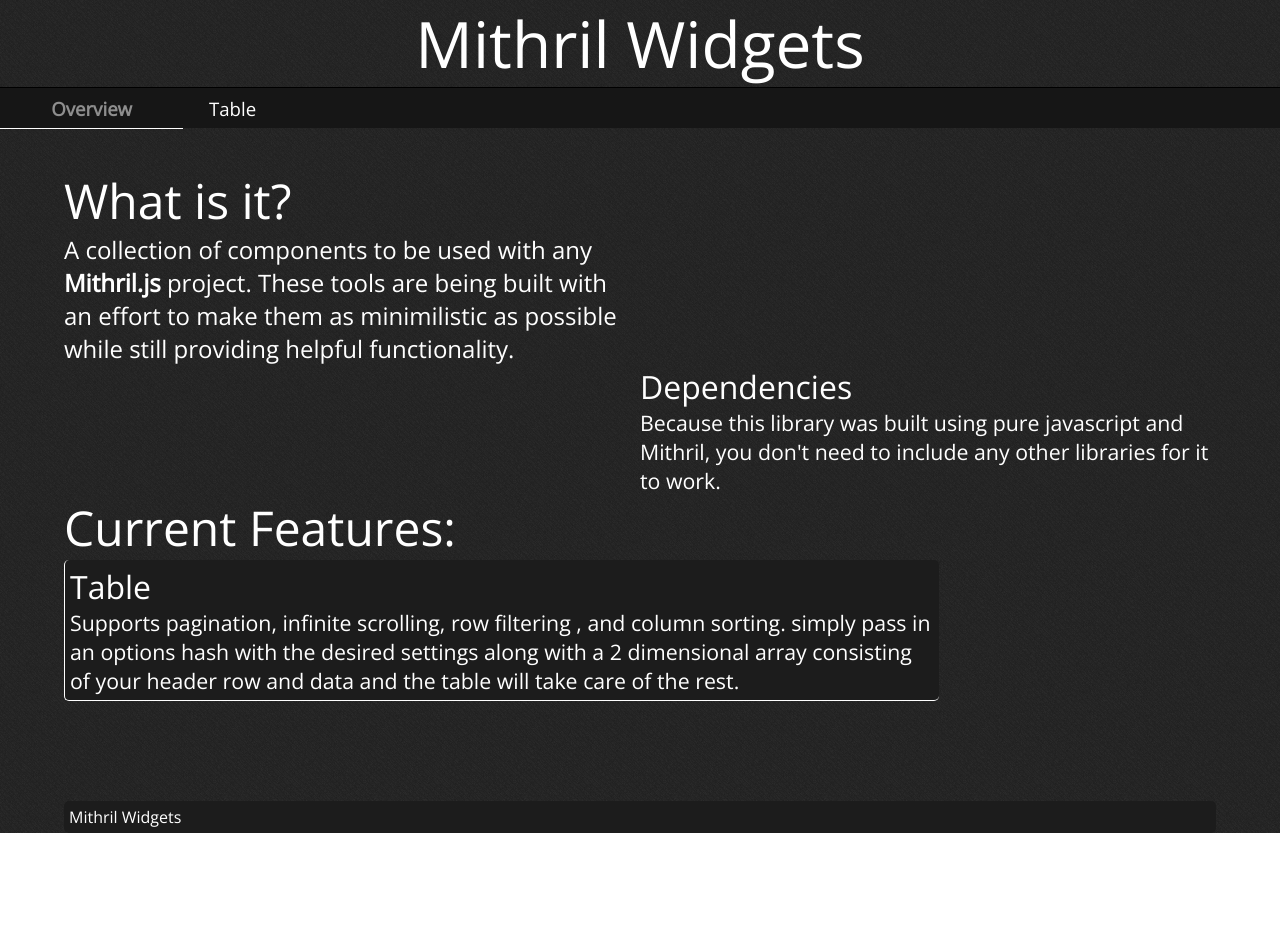
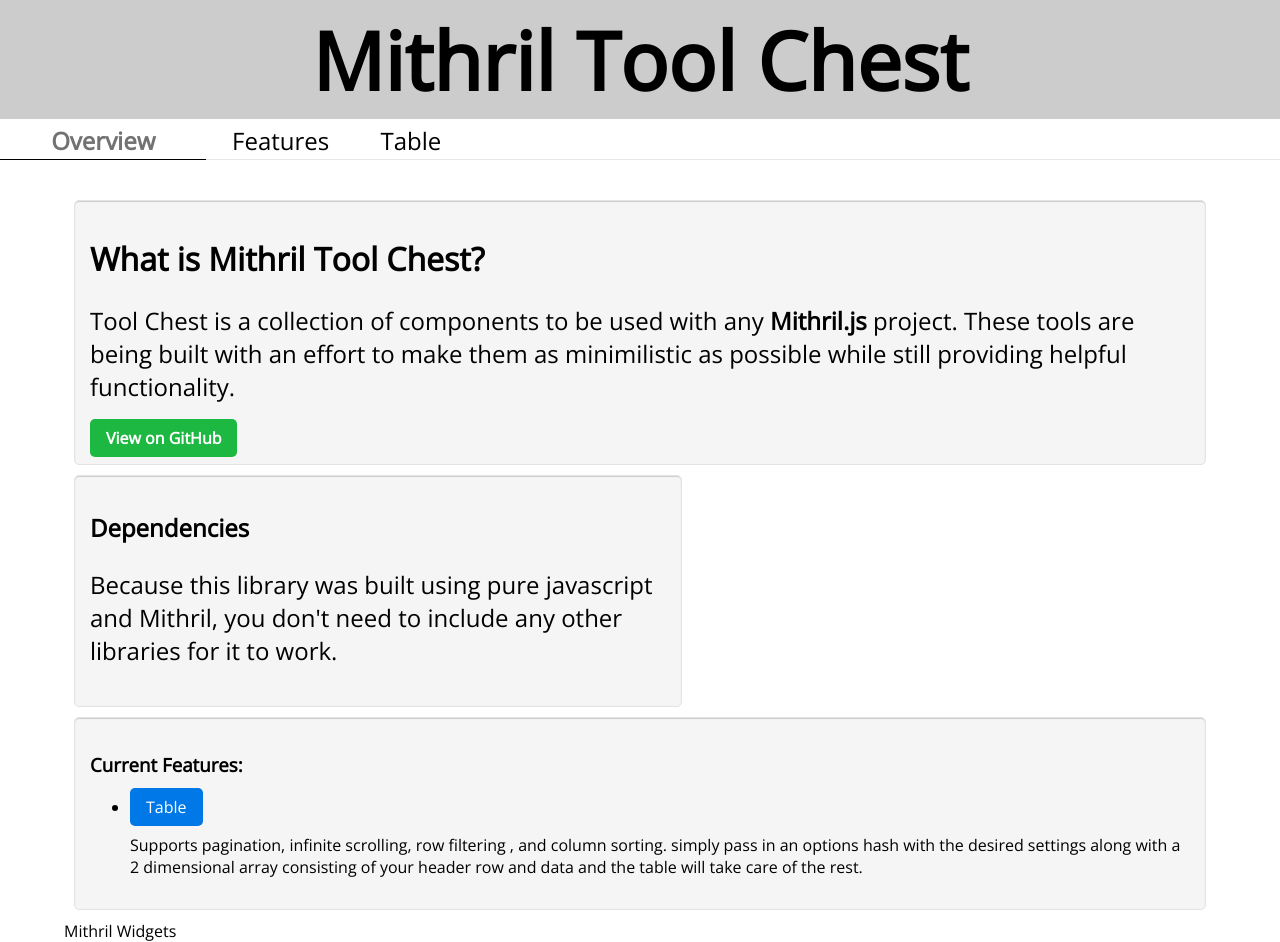
Before and after one commit to haymez/mithril_tool_chest, a website: page index.html in a window 1280 px wide. Before the commit the page ends 833 px from the top, so only its background shows below. Drawn offline with nearby package versions, Linux system fonts and the light colour scheme.

Commit message:
* Made a lot of needed changes to site

```diff
--- a/base.css
+++ b/base.css
@@ -1,90 +1,127 @@
-div, nav {
+/* Font */
+
+body {
   font-family: 'Open Sans', sans-serif;
 }
 
-body {
-  background-image: url('dark.png');
-  background-repeat: repeat;
+
+/* Buttons */
+
+.base-btn {
+  border: none;
+  text-decoration: none;
+  color: #000000;
+  background-color: #E6E6E6;
+  font-size: 100%;
+  padding: .5em 1em;
+  text-align: center;
+  -webkit-border-radius: 5px;
+  -moz-border-radius: 5px;
+  border-radius: 5px;
 }
 
-a {
-  color: #FFFFFF;
-  text-decoration: none;
+.base-btn-hover,
+.base-btn:hover {
+  background-color: #D6D6D6;
+  cursor: pointer;
 }
 
-.mithril-footer {
-  margin-top: 100px;
-  background-color: #1C1C1C;
-  border-radius: 5px;
-  padding: 5px;
+.base-btn-active,
+.base-btn:active {
+  -webkit-box-shadow: inset 0 0 7px #686868;
+  -moz-box-shadow: inset 0 0 7px #686868;
+  box-shadow: inset 0 0 7px #686868;
 }
 
-.search {
-  border: 1px solid #DDDDDD;
-  width: 100%;
+.base-btn-success {
+  background-color: #1CB841;
+  color: #FFFFFF;
 }
 
-.table-example {
-  width: 100%;
+.base-btn-success-hover,
+.base-btn-success:hover {
+  background-color: #19A63A;
 }
 
-.mithril-table {
-  width: 75%;
+.base-btn-primary {
+  background-color: #0078e7;
+  color: #FFFFFF;
 }
 
-.big-header {
-  color: white;
-  font-size: 4em;
-  text-align: center;
-  border-bottom: 1px solid black;
+.base-btn-primary-hover,
+.base-btn-primary:hover {
+  background-color: #006CD0;
 }
 
-.medium-header {
-  font-size: 36pt;
+.base-btn-error {
+  background-color: #CA3C3C;
+  color: #FFFFFF;
 }
 
-.small-header {
-  font-size: 24pt;
+.base-btn-error-hover,
+.base-btn-error:hover {
+  background-color: #B63636;
 }
 
-.mithril-emphasis {
-  border-bottom: 1px solid #FFFFFF;
+.base-btn-warning {
+  background-color: #DF7514;
+  color: #FFFFFF;
 }
 
-.medium-section {
+.base-btn-warning-hover,
+.base-btn-warning:hover {
+  background-color: #C96912;
+}
+
+.base-btn-secondary {
+  background-color: #42B8DD;
+  color: #FFFFFF;
+}
+
+.base-btn-secondary-hover,
+.base-btn-secondary:hover {
+  background-color: #3BA6C7;
+}
+
+/* Layout Tools */
+
+.base-well {
+  minimum-height: 15px;
+  padding: 15px;
+  margin: 10px;
+  border: 1px solid #E3E3E3;
+  background-color: #f5f5f5;
+  border-radius: 5px;
+  box-shadow: inset 0 1px 1px #CCCCCC;
+}
+
+.base-well-small {
   width: 50%;
 }
 
-p.description {
-  font-size: 18pt;
+
+.base-big-banner {
+  left: 0;
+  right: 0;
   margin: 0;
+  padding: 5px;
+  text-align: center;
+  background-color: #CCCCCC;
+  font-size: 2.5em;
 }
 
-p.small-description {
-  font-size: 16pt;
-  margin: 0;
-}
-
-.comment {
-  padding-left: 50%;
-}
-
-.mithril-feature {
-  list-style: none;
+.base-big-banner > h1 {
   margin: 0;
   padding: 0;
-  width: 75%;
-  background-color: #1C1C1C;
-  padding: 5px;
-  border-bottom: 1px solid #FFFFFF;
-  border-left: 1px solid #FFFFFF;
-  border-radius: 5px;
 }
 
 
+/* Site Specific Stuff */
+.content {
+  width: 90%;
+  margin: 0 5%;
+}
 
-.content {
-  color: #FFFFFF;
-  margin: 0 auto 0 auto;
-  width: 90%;
+.description {
+  font-size: 1.5em;
 }
--- a/nav.css
+++ b/nav.css
@@ -5,7 +5,8 @@
     height: 2.5em;
     width: 100%;
     z-index: 1;
-    background-color: #161616;
+    background-color: #FFFFFF;
+    border-bottom: 1px solid #E6E6E6;
   }
 
   nav.stuck {
@@ -39,21 +40,21 @@
     height: 100%;
     padding: 0 2% 0 2%;
     transition: color 250ms linear, border-color 250ms ease;
-    color: #FFFFFF;
+    color: #000000;
     text-align: center;
-    line-height: 2.3em;
+    line-height: 1.8em;
     text-decoration: none;
-    font-size: 14pt;
-    border-bottom: 1px solid rgba(255,255,255,0.0);
+    font-size: 18pt;
+    border-bottom: 1px solid rgba(0,0,0,0.0);
   }
 
   a.active {
-    color: #8E8E8E;
-    border-bottom: 1px solid rgba(255,255,255,1);
+    color: #727272;
+    border-bottom: 1px solid rgba(0,0,0,1);
   }
 
   a.nav-link:hover {
-    color: #8E8E8E;
-    border-bottom: 1px solid rgba(255,255,255,1);
+    color: #727272;
+    border-bottom: 1px solid rgba(0,0,0,1);
   }
 }
--- a/src/home.js
+++ b/src/home.js
@@ -1,32 +1,35 @@
-// Code for mithril widgets
-
 var home = {
   controller: function() {},
 
   view: function(ctrl) {
     var intro = m('div', [
-      m('.medium-header', 'What is it?'),
-      m('.medium-section', [
+      m('.base-well.', [
+        m('h1', 'What is Mithril Tool Chest?'),
         m('p.description', [
-          m('span', 'A collection of components to be used with any '),
+          m('span', 'Tool Chest is a collection of components to be used with any '),
           m('strong', 'Mithril.js'),
           m('span', ' project. These tools are being built with an effort to make them as minimilistic as \
             possible while still providing helpful functionality.'),
         ]),
+        m('a.base-btn.base-btn-success',
+          {href: 'https://github.com/haymez/mithril_widgets'},
+          [m('strong', 'View on GitHub')])
       ]),
-      m('.comment', [
-        m('.small-header', 'Dependencies'),
-        m('p.small-description', "Because this library was built using pure javascript and Mithril, you \
+      m('.base-well.base-well-small', [
+        m('h2', 'Dependencies'),
+        m('p.description', "Because this library was built using pure javascript and Mithril, you \
           don't need to include any other libraries for it to work."),
       ]),
-      m('.medium-header', 'Current Features:'),
+      m('.base-well', [
+        m('h3', 'Current Features:'),
         m('ul.mithril-feature', [
           m('li', [
-          m('a.small-header', {href: '/table', config: m.route}, 'Table'),
+            m('a.base-btn.base-btn-primary', {href: '/table', config: m.route}, 'Table'),
             m('p.small-description', 'Supports pagination, infinite scrolling, row filtering\
               , and column sorting. simply pass in an options hash with the desired settings along with a 2 \
               dimensional array consisting of your header row and data and the table will take care of the rest.')
           ])
+        ]),
       ]),
       m('.mithril-footer', 'Mithril Widgets')
     ]);
--- a/src/rootLayout.js
+++ b/src/rootLayout.js
@@ -4,21 +4,10 @@
   top: null,
 }
 
-// window.addEventListener('scroll', function(evt) {
-//   var nav                 = document.getElementById('navbar');
-//   rootLayout.navState.top = rootLayout.navState.top || (rootLayout.navState.top = nav.offsetTop);
-//   var windowTop           = window.pageYOffset;
-
-//   if(windowTop >= rootLayout.navState.top) {
-//     if(nav.className.indexOf('stuck') < 0) nav.classList.toggle('stuck');
-//   }
-//   else {
-//     if(nav.className.indexOf('stuck') > -1) nav.classList.toggle('stuck');
-//   }
-// });
-
 rootLayout.view = function(content) {
-  var header = m('.big-header', 'Mithril Widgets');
+  var header = m('.base-big-banner', [
+    m('h1', 'Mithril Tool Chest'),
+  ]);
   var nav = m('nav.nav#navbar', [
     m('ul', [
       m('li', [
@@ -27,6 +16,13 @@
           config: m.route,
           class: (m.route() === '/') ? 'active' : ''
         }, 'Overview')
+      ]),
+      m('li', [
+        m('a.nav-link', {
+          href: '/features',
+          config: m.route,
+          class: (m.route() === '/features') ? 'active' : ''
+        }, 'Features')
       ]),
       m('li', [
         m('a.nav-link', {
```
Lines whose indentation alone changed are shown as unchanged.
